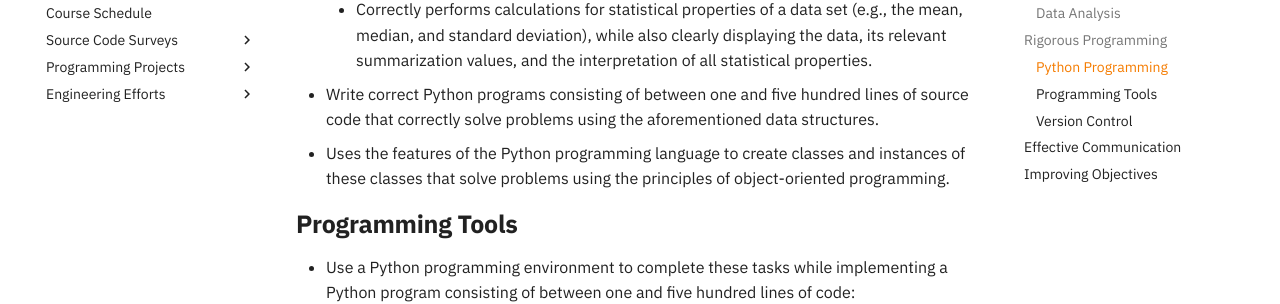
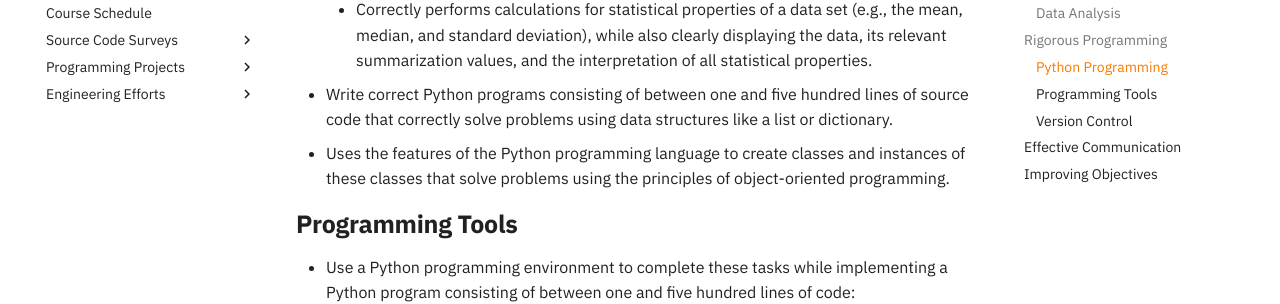
Before and after one commit to ProactiveProgrammers/www.proactiveprogrammers.com, an MkDocs documentation site: the page built from docs/data-abstraction/learning-objectives-data-abstraction.md, in a window 1280 px wide and 900 px high, scrolled down 3399 px. Shown: the part 176-480 px from the top of the window. Built offline with MkDocs 1.6.1 and Material for MkDocs 9.7.7, drawn with Linux system fonts in a browser that asks for light colours; comment, search, counter and statistics services are not loaded.

Commit message:
fix: Refer to algorithms correctly in python-programming-abstraction.

```diff
--- a/includes/objectives/python-programming-abstraction.md
+++ b/includes/objectives/python-programming-abstraction.md
@@ -1,7 +1,7 @@
 - Write short Python functions of ten to twenty lines that have the following
   characteristics:
-    - Has function and variable names that adhere to an industry-standard coding
-      style.
+    - Has function and variable names that adhere to an industry-standard
+      coding style.
     - Has descriptive comments for module definition and both the function's
       declaration and the function's code that adhere to an industry-standard
       coding style.
@@ -14,15 +14,15 @@
       such as [Pytest](https://docs.pytest.org/), that covers at least the 80%
       of the statements and branches in the function.
     - Performs the specified operation in an efficient fashion, as determined
-      through experiments that evaluate the function's performance in seconds or
-      milliseconds.
+      through experiments that evaluate the function's performance in seconds
+      or milliseconds.
     - Correctly uses assignment statements, iteration constructs, conditional
       logic, function invocation, and function recursion in a way that passes
       the function's test suite, works efficiently, and conveys the intended
       function's purpose in a Pythonic fashion.
-    - Correctly uses a data structure like a dictionary in a way that passes the
-      test suite, works efficiently, and conveys the intended purpose of the
-      data structure.
+    - Correctly uses a data structure like a dictionary in a way that passes
+      the test suite, works efficiently, and conveys the intended purpose of
+      the data structure.
     - Correctly performs file and console input and output, ensuring that all
       input and output is displayed and stored correctly, is not corrupted, and
       is processed efficiently.
@@ -31,8 +31,8 @@
       displaying the data, its relevant summarization values, and the
       interpretation of all statistical properties.
   - Write correct Python programs consisting of between one and five hundred
-    lines of source code that correctly solve problems using the aforementioned
-    data structures.
+    lines of source code that correctly solve problems using data structures
+    like a list or dictionary.
   - Uses the features of the Python programming language to create classes and
     instances of these classes that solve problems using the principles of
     object-oriented programming.
```
